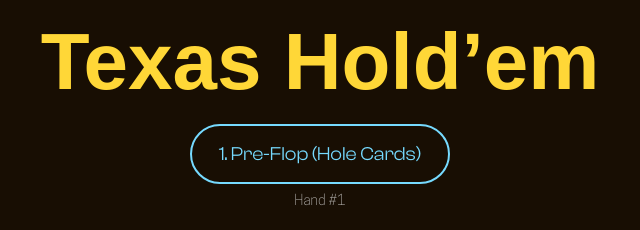
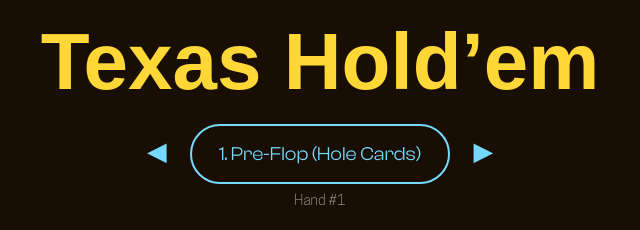
Before and after one commit to hariharanr1910/Poker-Table, a plain HTML site: page index.html in a window 1280 px wide. Shown: the top 230 px of the page, 320-960 px from the left. Drawn offline with Linux system fonts and the light colour scheme; a web font is replaced by a local one.

Commit message:
arrow marks
added arrow marks, limited the back panel for action buttons

```diff
--- a/index.html
+++ b/index.html
@@ -6,6 +6,7 @@
 <meta name="viewport" content="width=device-width, initial-scale=1.0" />
 
 <style>
+/* ================= FONTS ================= */
 @font-face {
   font-family: "Mattone";
   src: url("./fonts/Mattone-Black.otf") format("opentype");
@@ -86,6 +87,14 @@ header h1 {
   margin: 0 auto;
 }
 
+.stage-arrow {
+  font-size: 1.6rem;
+  color: #76daff;
+  cursor: pointer;
+  user-select: none;
+  margin: 20px
+}
+
 .hand {
   margin-top: 8px;
   font-size: 0.9rem;
@@ -123,6 +132,7 @@ header h1 {
 /* ================= MAIN ================= */
 .main {
   display: grid;
+  align-items: flex-start;
   grid-template-columns: 2fr 1fr;
   gap: 16px;
 }
@@ -239,9 +249,11 @@ header h1 {
 
 <header>
   <h1>Texas Hold’em</h1>
-  <button class="stage-btn" onclick="nextStage()">
+	  <span class="stage-arrow" onclick="prevStage()">◀</span>
+  <button class="stage-btn">
     <span id="stage"></span>
   </button>
+	  <span class="stage-arrow" onclick="nextStage()">▶</span>
   <div class="hand">Hand #<span id="handNum">1</span></div>
 </header>
 
@@ -289,6 +301,8 @@ function loadGame() {
   stageIndex = d.stageIndex || 0;
   history = d.history || [];
 }
+
+
 
 function saveGame() {
   localStorage.setItem("pokerGame", JSON.stringify({
@@ -347,6 +361,11 @@ function nextStage() {
   saveGame(); render();
 }
 
+function prevStage() {
+  stageIndex = (stageIndex - 1 + stages.length) % stages.length;
+  saveGame(); render();
+}
+
 function render() {
   document.getElementById("handNum").innerText = handNumber;
   document.getElementById("stage").innerText =
```
